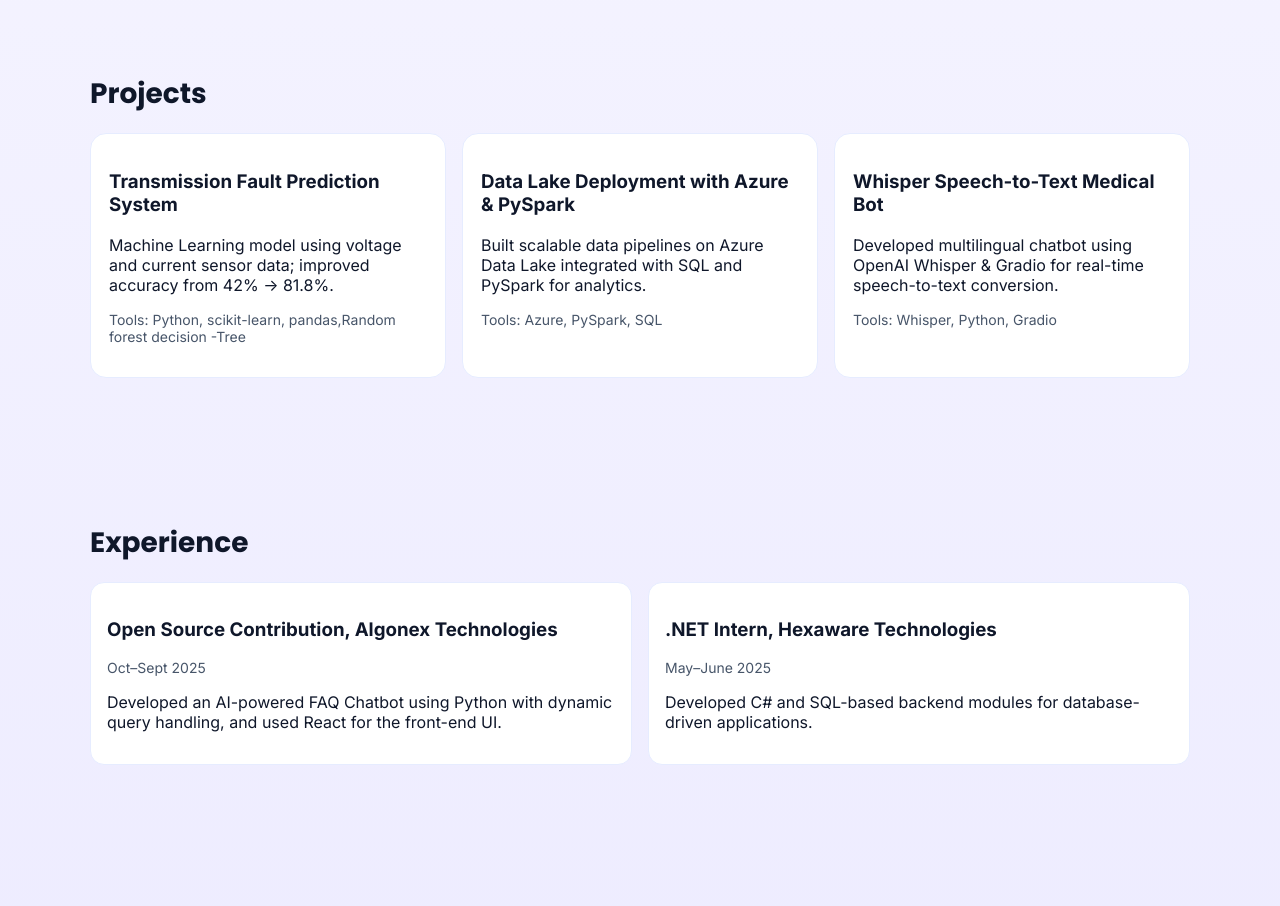
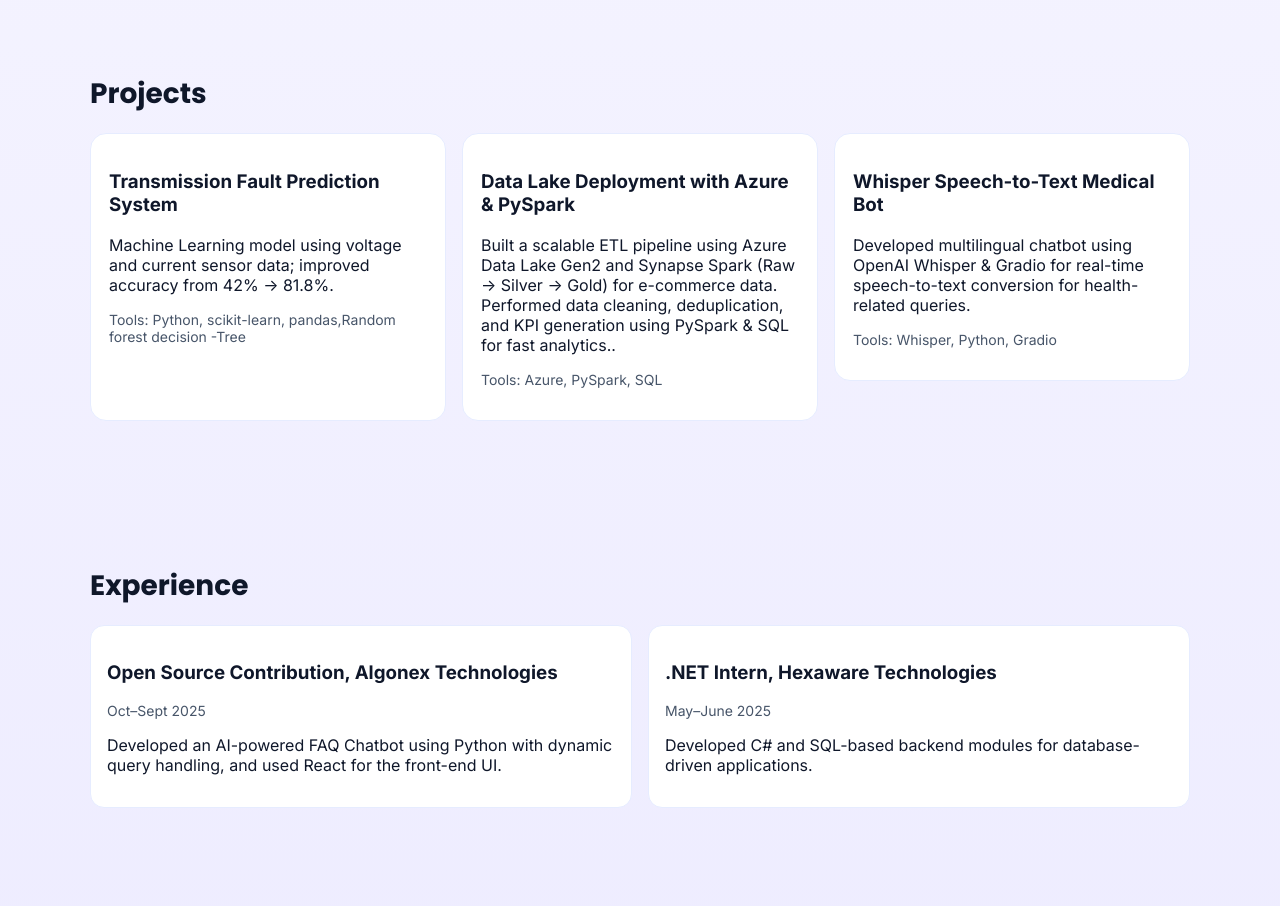
Before and after one commit to vaishnavi-vais/portfolio, a plain HTML site: page index.html in a window 1280 px wide. Shown: the part 2140-3046 px from the top of the page. Drawn offline with Linux system fonts and the light colour scheme.

Commit message:
Update index.html

```diff
--- a/index.html
+++ b/index.html
@@ -157,17 +157,19 @@
         </article>
         <article class="card">
           <h3>Data Lake Deployment with Azure & PySpark</h3>
-          <p>Built scalable data pipelines on Azure Data Lake integrated with SQL and PySpark for analytics.</p>
+          <p>Built a scalable ETL pipeline using Azure Data Lake Gen2 and Synapse Spark (Raw → Silver → Gold) for e-commerce data.
+   Performed data cleaning, deduplication, and KPI generation using PySpark & SQL for fast analytics..</p>
           <p class="meta">Tools: Azure, PySpark, SQL</p>
         </article>
-        <article class="card">
-          <h3>Whisper Speech-to-Text Medical Bot</h3>
-          <p>Developed multilingual chatbot using OpenAI Whisper & Gradio for real-time speech-to-text conversion.</p>
-          <p class="meta">Tools: Whisper, Python, Gradio</p>
-        </article>
+       <a href="https://vaishnavi-vais.github.io/medical_check/" target="_blank" style="text-decoration: none; color: inherit;">
+  <article class="card">
+    <h3>Whisper Speech-to-Text Medical Bot</h3>
+    <p>Developed multilingual chatbot using OpenAI Whisper & Gradio for real-time speech-to-text conversion for health-related queries.</p>
+    <p class="meta">Tools: Whisper, Python, Gradio</p>
+  </article>
+       </a>
       </div>
     </section>
-
     <section id="experience" class="container section" data-animate>
       <h2>Experience</h2>
       <div class="experience">
```
